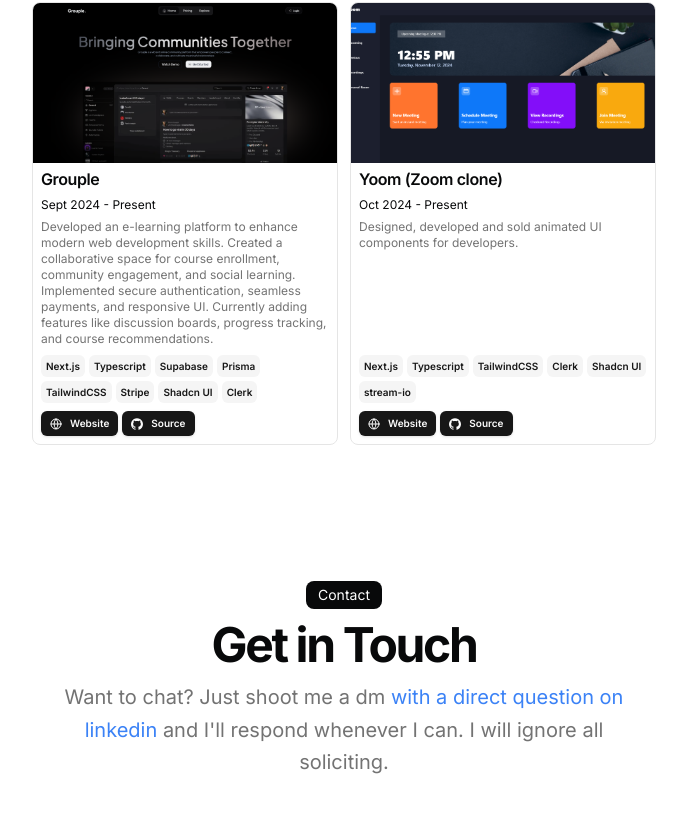
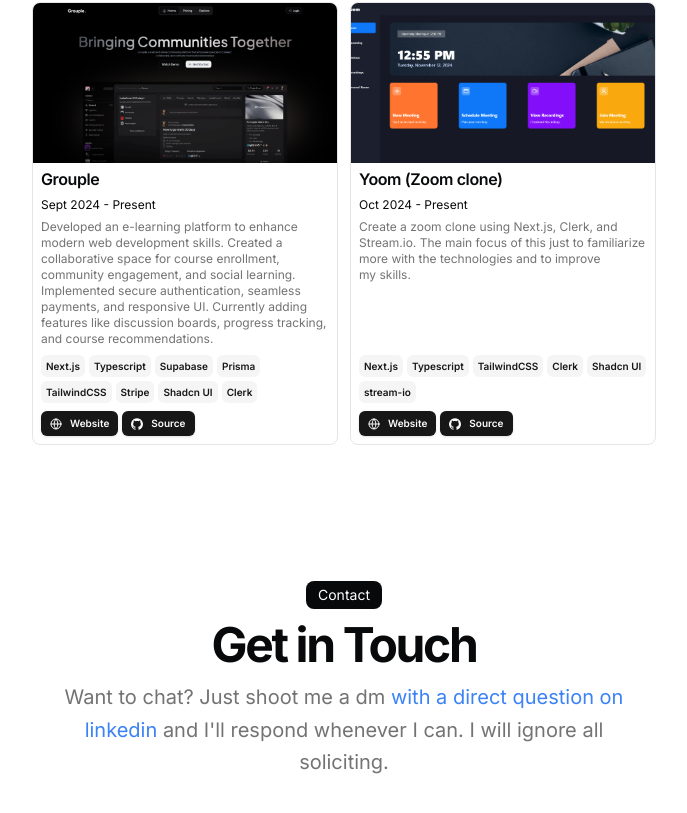
Before and after one commit to EncikShrimp/portfolio, a Next.js app: page / in a window 1280 px wide. Shown: the part 1290-2103 px from the top of the page, without its empty margins (296-983 px from the left). Built offline with nearby package versions, Linux system fonts and the light colour scheme.

Commit message:
update zoom clone desc

```diff
--- a/src/data/resume.tsx
+++ b/src/data/resume.tsx
@@ -173,7 +173,7 @@
       dates: "Oct 2024 - Present",
       active: true,
       description:
-        "Designed, developed and sold animated UI components for developers.",
+        "Create a zoom clone using Next.js, Clerk, and Stream.io. The main focus of this just to familiarize more with the technologies and to improve my skills.",
       technologies: [
         "Next.js",
         "Typescript",
```
